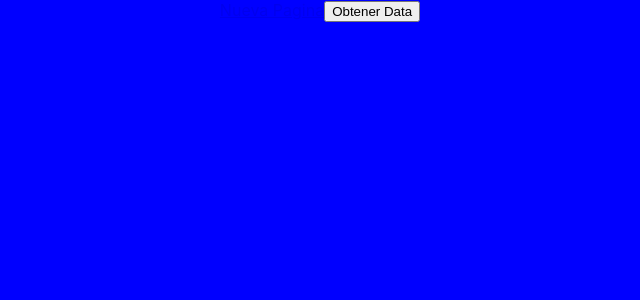
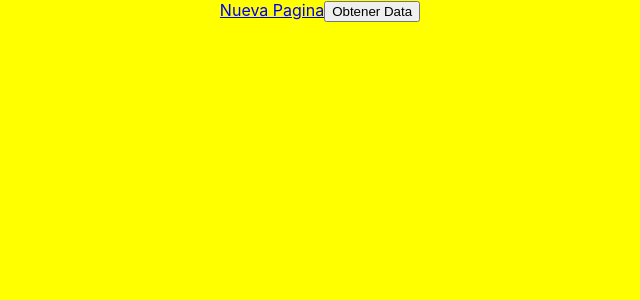
Before and after one commit to blanck1945/mock-test, a React (Create React App) app: page / in a window 1280 px wide. Shown: the top 300 px of the page, without its empty margins (320-960 px from the left). Built offline with nearby package versions, Linux system fonts and the light colour scheme.

Commit message:
Version changes

```diff
--- a/src/App.css
+++ b/src/App.css
@@ -1,5 +1,5 @@
 .App {
-  background-color: blue;
+  background-color: yellow;
   width: 100%;
   height: 100vh;
   text-align: center;
--- a/src/App.tsx
+++ b/src/App.tsx
@@ -8,7 +8,7 @@ function App() {
 
   const getData = async () => {
     const data: any = await axios.get(
-      "https://jsonplaceholder.typicode.com/posts"
+      "https://jsonplaceholder.typicode.com/users"
     );
     console.log(data);
     setMockData(data.data);
@@ -28,7 +28,7 @@ function App() {
               return (
                 <div>
                   <p>{el.id}</p>
-                  <p>{el.title}</p>
+                  <p>{el.name}</p>
                 </div>
               );
             })
--- a/src/reportWebVitals.ts
+++ b/src/reportWebVitals.ts
@@ -1,8 +1,8 @@
-import { ReportHandler } from 'web-vitals';
+import { ReportHandler } from "web-vitals";
 
 const reportWebVitals = (onPerfEntry?: ReportHandler) => {
   if (onPerfEntry && onPerfEntry instanceof Function) {
-    import('web-vitals').then(({ getCLS, getFID, getFCP, getLCP, getTTFB }) => {
+    import("web-vitals").then(({ getCLS, getFID, getFCP, getLCP, getTTFB }) => {
       getCLS(onPerfEntry);
       getFID(onPerfEntry);
       getFCP(onPerfEntry);
```
